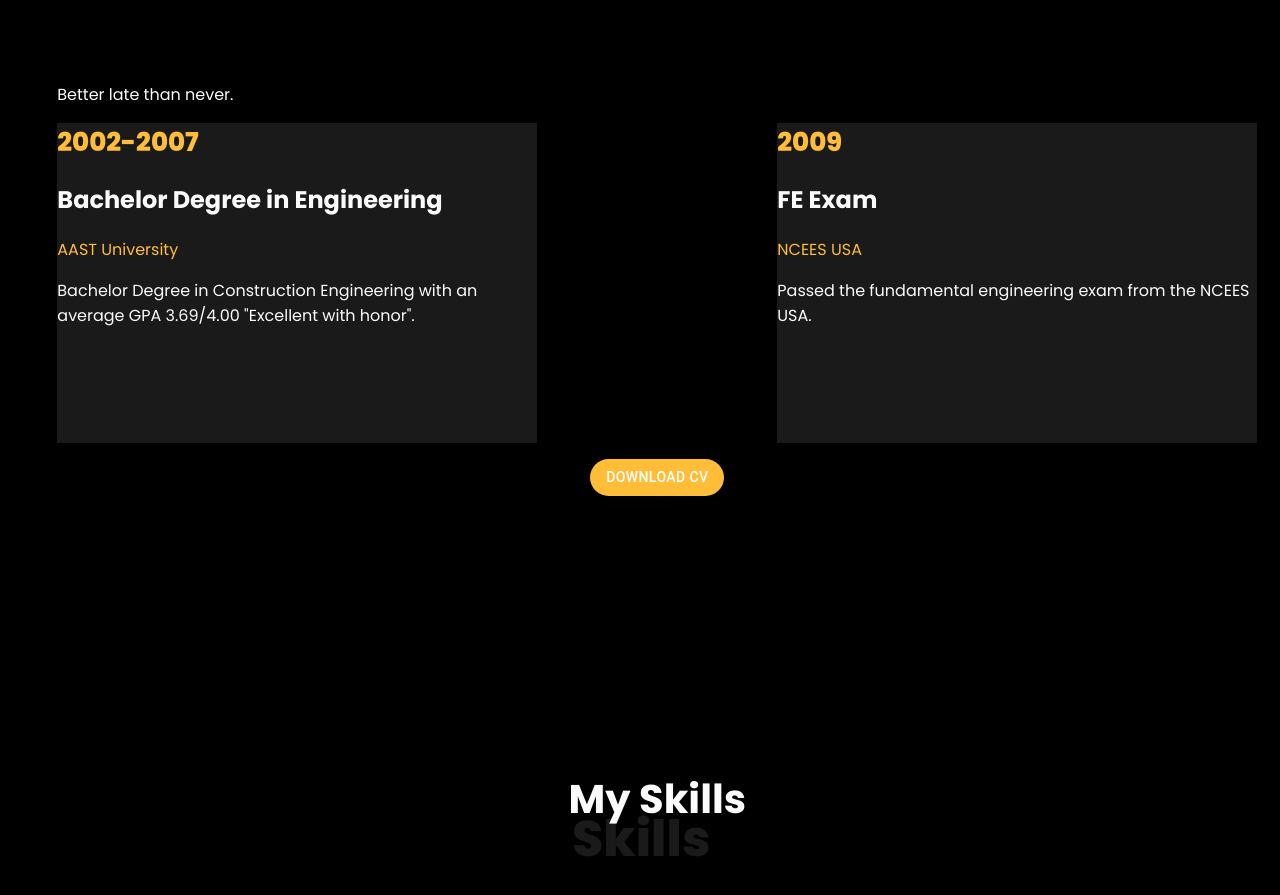
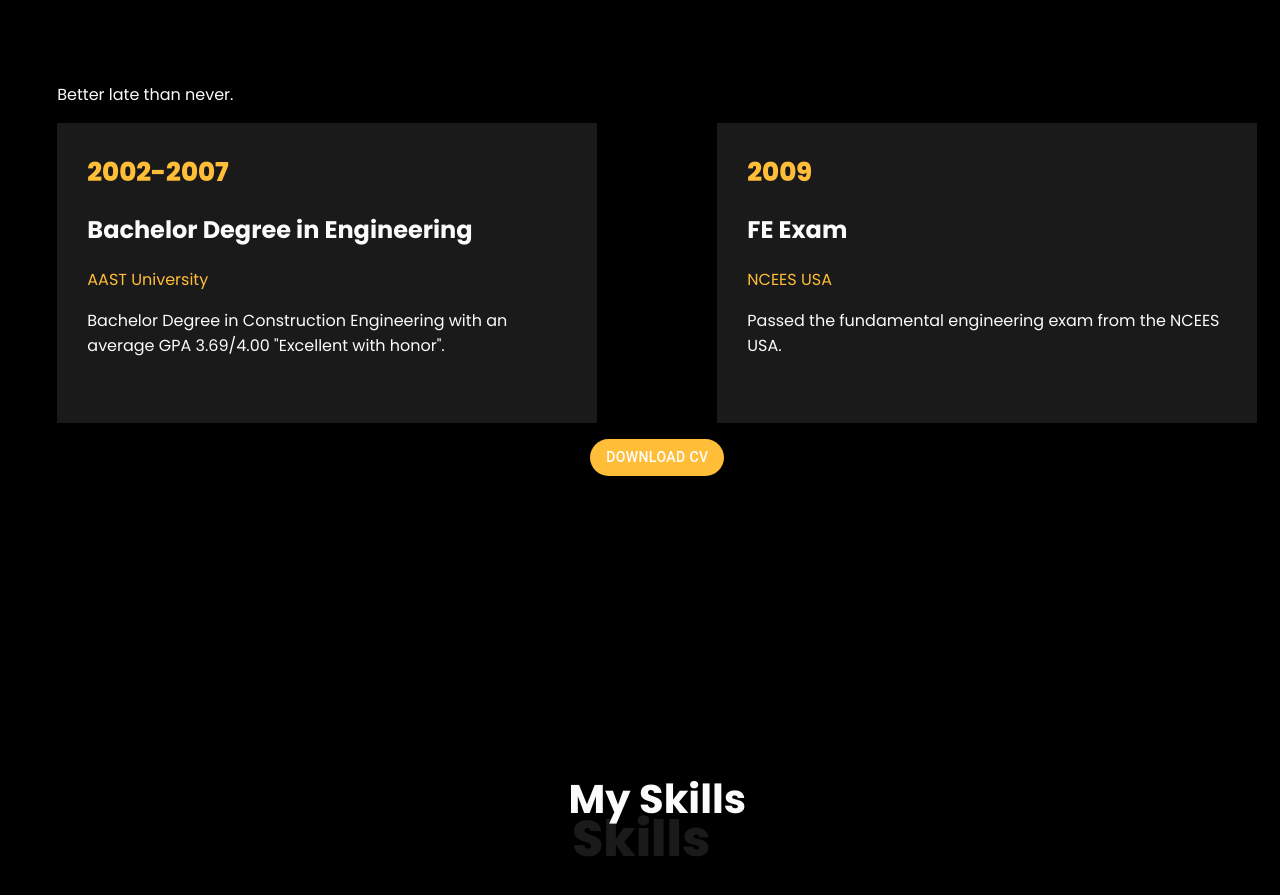
Before and after one commit to KIsaac85/kisaac85.github.io, a React (Vite) app: page / in a window 1280 px wide. Shown: the part 1600-2495 px from the top of the page. Built offline with nearby package versions, Linux system fonts and the light colour scheme.

Commit message:
adjust style to the all files

```diff
--- a/src/css/Style Main.css
+++ b/src/css/Style Main.css
@@ -6,6 +6,17 @@
     --greyContainer: rgba(255, 255, 255, 0.102);
     --blackColor: rgba(0, 0, 0, 0);
     --lightGrey : rgb(248, 249, 250);
+}
+
+
+.main-flex-column{
+    display: flex;
+    flex-direction: column;
+}
+
+.main-flex-row{
+    display: flex;
+    flex-direction: row;
 }
 
 body{
@@ -40,7 +51,7 @@ font-weight: 700;
     position:absolute;
     top: 1.5rem;
     left:-1rem;
-     color:var(--greyContainer);
+    color:var(--greyContainer);
 }
 
 .main-title{
--- a/src/css/Style Nav.css
+++ b/src/css/Style Nav.css
@@ -11,7 +11,7 @@
 nav{
     background-color: var(--background);
     position: fixed;
-    width: 100%;
+    width: 76%;
     z-index: 999;
     display: flex ;
     justify-content: space-around ;
--- a/src/css/Style Resume.css
+++ b/src/css/Style Resume.css
@@ -23,8 +23,9 @@
 
 .resume-degree-container{
     width: 30rem;
-   height: 20rem;
+    height: 15rem;
     background-color: var(--greyContainer);
+    padding: 30px;
 }
 
 
```
Also changed, not shown: src/App.jsx (+4 -8 lines).
